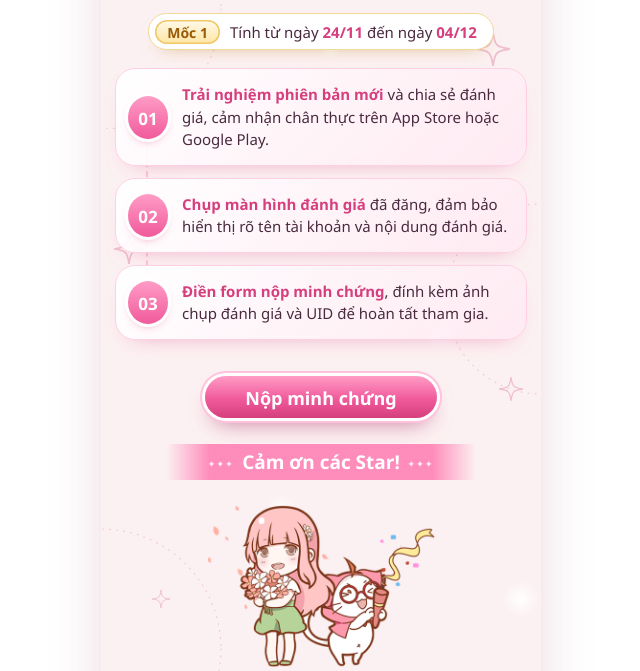
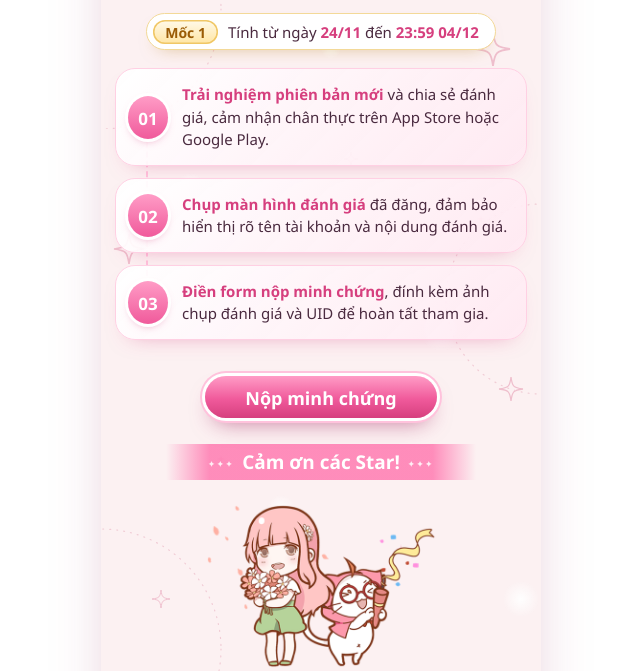
Before and after one commit to linhtnb-dot/nikki-rating, a plain HTML site: page index.html in a window 1280 px wide. Shown: the part 1151-1822 px from the top of the page, without its empty margins (319-959 px from the left). Drawn offline with Linux system fonts and the light colour scheme.

Commit message:
Mốc 1: tính từ 24/11 đến 23:59 04/12

```diff
--- a/index.html
+++ b/index.html
@@ -218,7 +218,7 @@ footer p{margin:0 0 4px;font-size:13px;line-height:1.6}
 
     <section class="sec" aria-labelledby="how-h">
       <div class="sec-head"><div class="orn">✦</div><h2 id="how-h">Đường Đua Lấp Lánh</h2><span class="ribbon">Cách thức tham gia</span></div>
-      <p class="period"><span class="period-k">Mốc 1</span><span>Tính từ ngày <b>24/11</b> đến ngày <b>04/12</b></span></p>
+      <p class="period"><span class="period-k">Mốc 1</span><span>Tính từ ngày <b>24/11</b> đến <b>23:59 04/12</b></span></p>
       <ol class="steps">
         <li><p><b>Trải nghiệm phiên bản mới</b> và chia sẻ đánh giá, cảm nhận chân thực trên App Store hoặc Google Play.</p></li>
         <li><p><b>Chụp màn hình đánh giá</b> đã đăng, đảm bảo hiển thị rõ tên tài khoản và nội dung đánh giá.</p></li>
```
